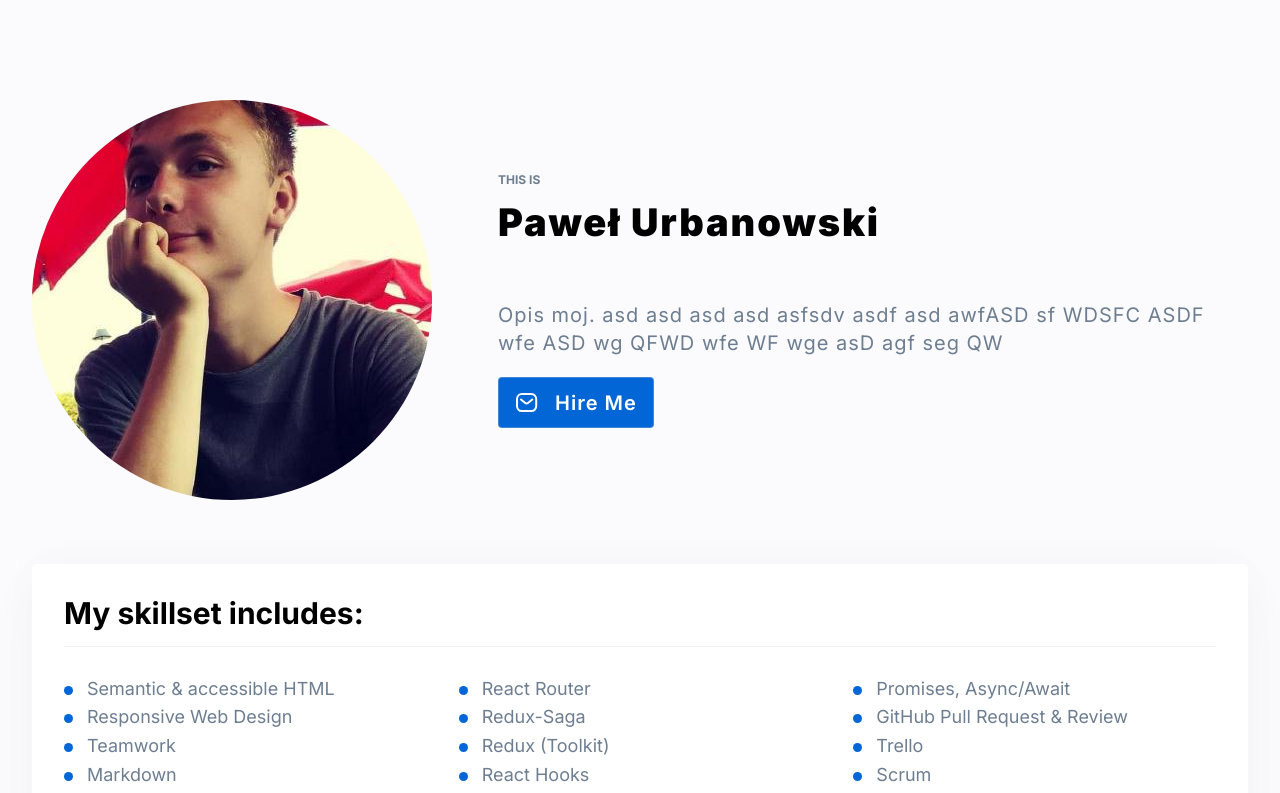
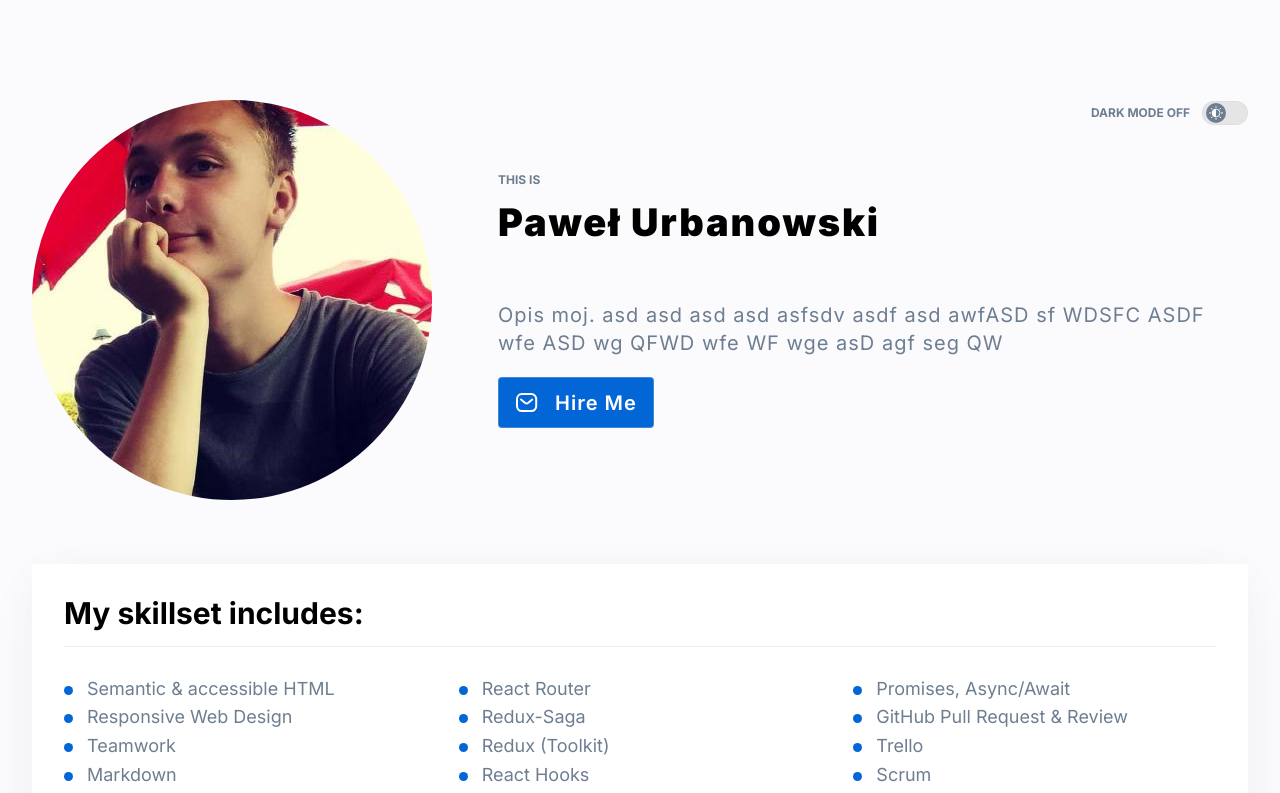
Before and after one commit to PawelUrbanowski074/personal-homepage, a React (Create React App) app: page / in a window 1280 px wide. Shown: the top 793 px of the page. Built offline with nearby package versions, Linux system fonts and the light colour scheme.

Commit message:
Theme switcher component with styles,theme color

```diff
--- a/src/App.js
+++ b/src/App.js
@@ -4,10 +4,12 @@ import Contact from "./components/Contact";
 import { Container } from "./styled";
 import { skills, nextSkills } from "./components/Skills/skills";
 import Portfolio from "./components/Portfolio";
+import ThemeSwitcher from "./components/ThemeSwitcher";
 
 function App() {
   return (
     <Container>
+      <ThemeSwitcher />
       <HeroInfo />
       <main>
         <Skills
--- /dev/null
+++ b/src/components/ThemeSwitcher/index.js
@@ -0,0 +1,20 @@
+import { Text, Button, Section, Switcher, IconWrapper, Icon } from "./styled";
+
+const ThemeSwitcher = () => {
+  const darkMode = false;
+
+  return (
+    <Section>
+      <Button>
+        <Text>Dark mode {darkMode ? "on" : "off"}</Text>
+        <Switcher>
+          <IconWrapper moveToRight={darkMode}>
+            <Icon/>
+          </IconWrapper>
+        </Switcher>
+      </Button>
+    </Section>
+  );
+};
+
+export default ThemeSwitcher;
--- /dev/null
+++ b/src/components/ThemeSwitcher/styled.js
@@ -0,0 +1,55 @@
+import styled, { css } from "styled-components";
+import { ReactComponent as switchIcon } from "../../images/Switcher.svg";
+
+export const Section = styled.section`
+  display: flex;
+  flex-direction: row-reverse;
+`;
+
+export const Button = styled.button`
+  border: none;
+  background: inherit;
+  position: absolute;
+  padding: 0;
+  display: flex;
+  align-items: center;
+`;
+
+export const Text = styled.span`
+  color: ${({ theme }) => theme.color.secondaryText};
+  text-transform: uppercase;
+  font-weight: bold;
+  font-size: 12px;
+  line-height: 16px;
+  padding: 5px 0;
+`;
+
+export const Switcher = styled.span`
+  width: 46px;
+  height: 24px;
+  border-radius: 12px;
+  border: 1px solid ${({ theme }) => theme.color.border};
+  background: ${({ theme }) => theme.color.switchBackground};
+  margin: 0 0 0 12px;
+  padding: 3px;
+  display: flex;
+  align-items: center;
+`;
+
+export const IconWrapper = styled.span`
+  display: flex;
+  justify-content: center;
+  align-items: center;
+  border-radius: 50%;
+  background: ${({ theme }) => theme.color.switchIcons};
+  width: 20px;
+  height: 20px;
+
+  ${({ moveToRight }) => moveToRight && css`
+      transform: translateX(20px);
+  `}
+`;
+
+export const Icon = styled(switchIcon)`
+  color: ${({ theme }) => theme.color.switchIcons};
+`;
--- a/src/theme.js
+++ b/src/theme.js
@@ -7,7 +7,7 @@ const colorNames = {
   iron: "#D1D5DA60",
   slateGray: "#6E7E91",
   black: "#000000",
-
+  lightGray: "#E5E5E5",
 };
 
 const common = {
@@ -30,5 +30,7 @@ export const themeLight = {
     shadowBorder2: colorNames.violet2,
     shadowBorder3: colorNames.violet3,
     blueText: colorNames.scienceBlue,
+    switchBackground: colorNames.lightGray,
+    switchIcons: colorNames.slateGray,
   },
 };
```
Also changed, not shown: src/images/Switcher.svg (added).
